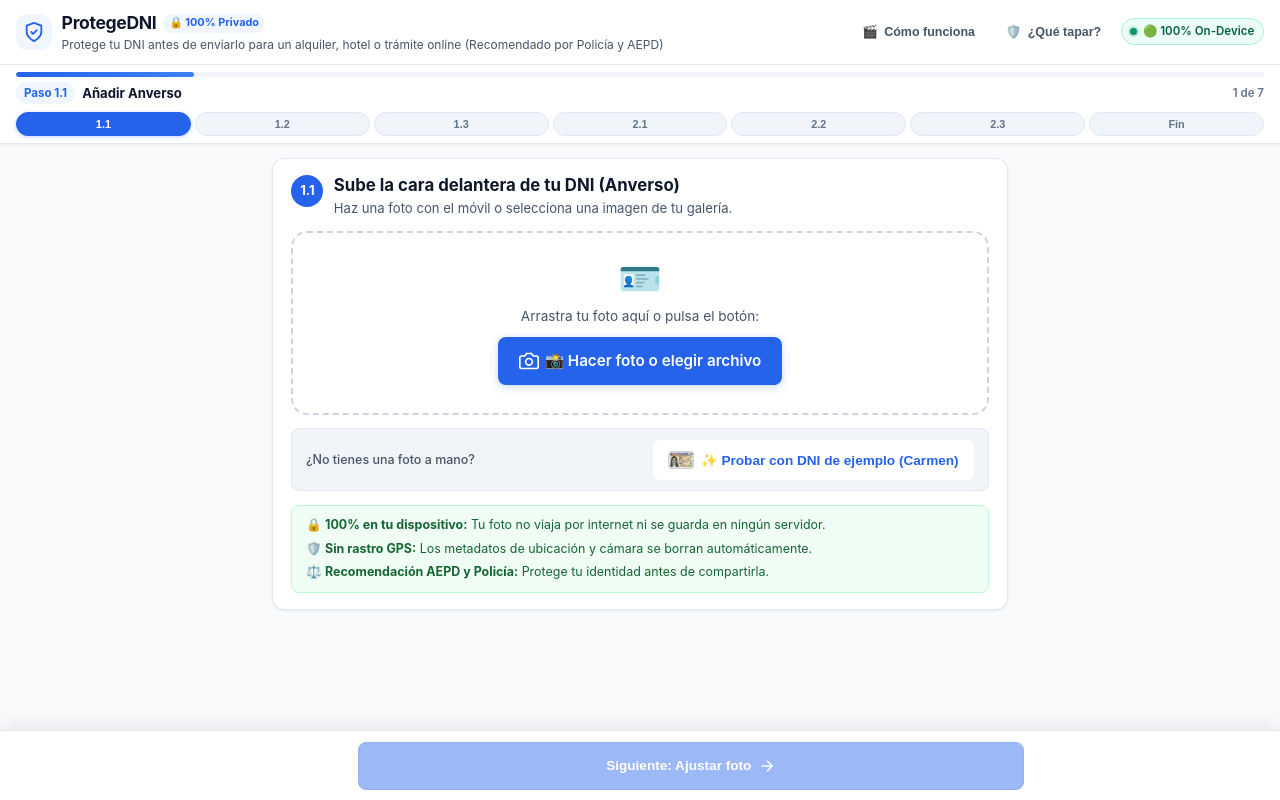
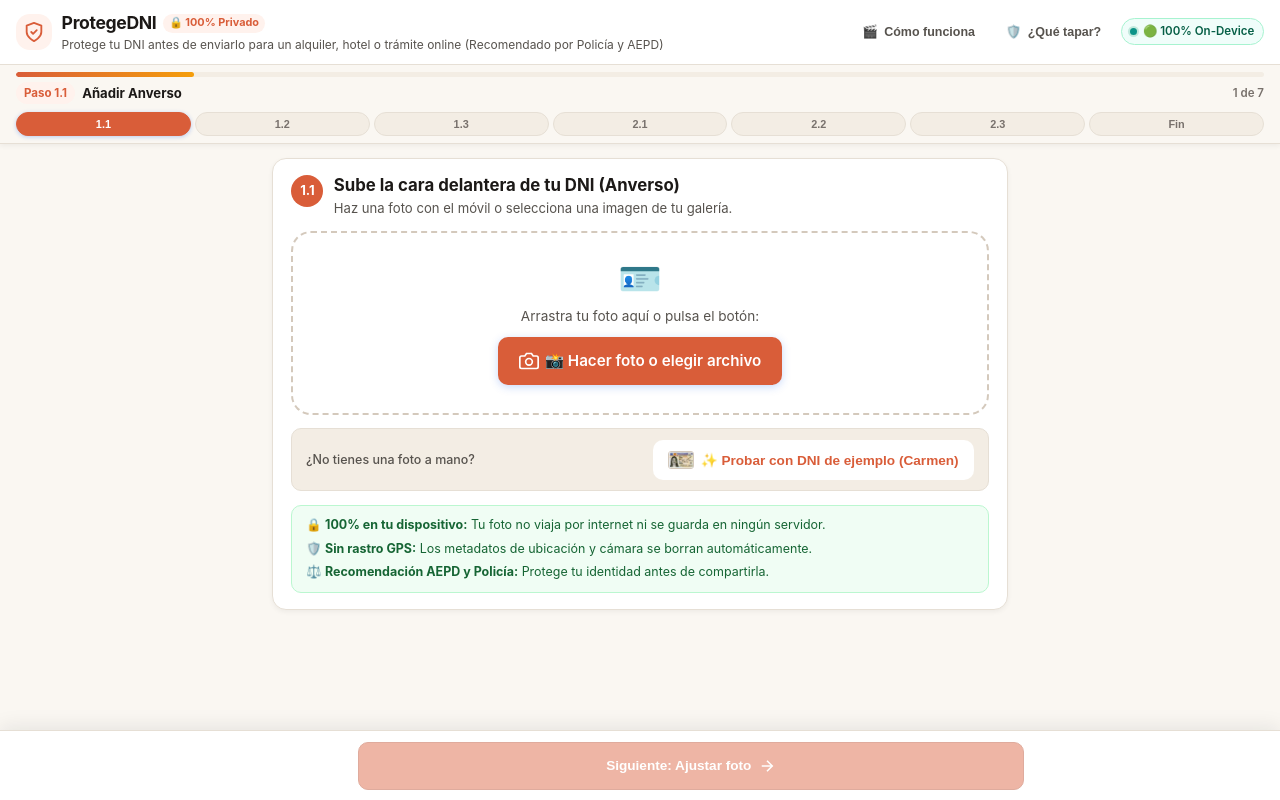
Before and after one commit to GabrielRullan/dni-blur, a website: page index.html in a window 1280 px wide. Drawn offline with Linux system fonts and the light colour scheme.

Commit message:
style: aplicar paleta estetica calida y moderna (crema, piedra y terracota)

```diff
--- a/canvas-engine.js
+++ b/canvas-engine.js
@@ -141,7 +141,7 @@ function renderStepCanvas(stepId) {
 
   if (!s.img) {
     canvas.width = 600; canvas.height = 380;
-    ctx.fillStyle = '#0f172a'; ctx.fillRect(0, 0, canvas.width, canvas.height);
+    ctx.fillStyle = '#1c1917'; ctx.fillRect(0, 0, canvas.width, canvas.height);
     return;
   }
 
@@ -168,10 +168,10 @@ function renderStepCanvas(stepId) {
       octx.imageSmoothingEnabled = false; octx.drawImage(canvas, bx, by, bw, bh, 0, 0, sw, sh);
       ctx.save();
       ctx.imageSmoothingEnabled = false; ctx.drawImage(off, 0, 0, sw, sh, bx, by, bw, bh);
-      ctx.lineWidth = 2; ctx.strokeStyle = (b.id === window.state.selectedBoxId) ? '#2563eb' : 'rgba(220, 38, 38, 0.7)';
+      ctx.lineWidth = 2; ctx.strokeStyle = (b.id === window.state.selectedBoxId) ? '#d95d39' : 'rgba(217, 93, 57, 0.75)';
       ctx.strokeRect(bx, by, bw, bh);
       if (b.id === window.state.selectedBoxId) {
-        ctx.fillStyle = '#2563eb';
+        ctx.fillStyle = '#d95d39';
         [[bx, by], [bx + bw, by], [bx + bw, by + bh], [bx, by + bh]].forEach(([hx, hy]) => ctx.fillRect(hx - 5, hy - 5, 10, 10));
       }
       ctx.restore();
@@ -181,10 +181,10 @@ function renderStepCanvas(stepId) {
   if (['step-1-2', 'step-2-2'].includes(stepId) || window.state.calibration.active) {
     const cal = s.calibration;
     ctx.save();
-    if (cal.topLeft) drawPin(ctx, cal.topLeft.x * canvas.width, cal.topLeft.y * canvas.height, '#2563eb', '1: Sup. Izq');
-    if (cal.bottomRight) drawPin(ctx, cal.bottomRight.x * canvas.width, cal.bottomRight.y * canvas.height, '#059669', '2: Inf. Dcha');
+    if (cal.topLeft) drawPin(ctx, cal.topLeft.x * canvas.width, cal.topLeft.y * canvas.height, '#d95d39', '1: Sup. Izq');
+    if (cal.bottomRight) drawPin(ctx, cal.bottomRight.x * canvas.width, cal.bottomRight.y * canvas.height, '#0d9488', '2: Inf. Dcha');
     if (cal.topLeft && cal.bottomRight) {
-      ctx.strokeStyle = '#2563eb'; ctx.lineWidth = 3; ctx.setLineDash([8, 6]);
+      ctx.strokeStyle = '#d95d39'; ctx.lineWidth = 3; ctx.setLineDash([8, 6]);
       ctx.strokeRect(cal.topLeft.x * canvas.width, cal.topLeft.y * canvas.height, (cal.bottomRight.x - cal.topLeft.x) * canvas.width, (cal.bottomRight.y - cal.topLeft.y) * canvas.height);
     }
     ctx.restore();
--- a/styles.css
+++ b/styles.css
@@ -1,34 +1,34 @@
 :root {
-  /* Design System Palette */
-  --bg-app: #f8fafc;
+  /* Design System Palette — Warm & Modern (Stone / Terracotta) */
+  --bg-app: #faf7f2;
   --bg-surface: #ffffff;
-  --bg-subtle: #f1f5f9;
-  --border-color: #e2e8f0;
-  --border-strong: #cbd5e1;
-
-  --text-main: #0f172a;
-  --text-secondary: #475569;
-  --text-muted: #64748b;
-
-  --primary: #2563eb;
-  --primary-hover: #1d4ed8;
-  --primary-soft: #eff6ff;
-  --primary-border: #bfdbfe;
-
-  --accent-green: #059669;
-  --accent-green-bg: #ecfdf5;
+  --bg-subtle: #f3ede4;
+  --border-color: #e6dfd5;
+  --border-strong: #d4c9bc;
+
+  --text-main: #1c1917;
+  --text-secondary: #57534e;
+  --text-muted: #78716c;
+
+  --primary: #d95d39;
+  --primary-hover: #b84727;
+  --primary-soft: #fff2ed;
+  --primary-border: #fbd0c0;
+
+  --accent-green: #0d9488;
+  --accent-green-bg: #f0fdfa;
   --danger: #dc2626;
   --danger-bg: #fef2f2;
   --warning: #d97706;
   --warning-bg: #fffbeb;
 
-  --radius-sm: 8px;
-  --radius-md: 12px;
-  --radius-lg: 16px;
-
-  --shadow-sm: 0 1px 3px rgba(15, 23, 42, 0.08);
-  --shadow-md: 0 4px 14px rgba(15, 23, 42, 0.09);
-  --shadow-lg: 0 12px 32px rgba(15, 23, 42, 0.16);
+  --radius-sm: 10px;
+  --radius-md: 14px;
+  --radius-lg: 20px;
+
+  --shadow-sm: 0 2px 5px rgba(28, 25, 23, 0.05);
+  --shadow-md: 0 6px 18px rgba(28, 25, 23, 0.08);
+  --shadow-lg: 0 14px 34px rgba(28, 25, 23, 0.14);
 
   --header-height: 54px;
   --progress-height: 56px;
@@ -162,9 +162,9 @@ body {
   position: sticky;
   top: 0;
   z-index: 35;
-  background: rgba(255, 255, 255, 0.96);
-  backdrop-filter: blur(8px);
-  -webkit-backdrop-filter: blur(8px);
+  background: rgba(250, 247, 242, 0.94);
+  backdrop-filter: blur(10px);
+  -webkit-backdrop-filter: blur(10px);
   border-bottom: 1px solid var(--border-color);
   box-shadow: var(--shadow-sm);
   padding: 0.45rem 1rem;
@@ -184,7 +184,7 @@ body {
 .progress-fill {
   height: 100%;
   width: 14.28%;
-  background: linear-gradient(90deg, #2563eb 0%, #3b82f6 100%);
+  background: linear-gradient(90deg, #d95d39 0%, #f59e0b 100%);
   border-radius: 999px;
   transition: width 0.3s cubic-bezier(0.4, 0, 0.2, 1);
 }
@@ -583,8 +583,8 @@ body {
   max-width: 100%;
   max-height: 46vh;
   border-radius: var(--radius-sm);
-  box-shadow: 0 4px 18px rgba(0, 0, 0, 0.25);
-  background: #0f172a;
+  box-shadow: 0 4px 18px rgba(28, 25, 23, 0.22);
+  background: #1c1917;
   overflow: hidden;
   touch-action: none;
 }
@@ -700,12 +700,12 @@ body {
 }
 
 .btn-accent-highlight {
-  background: linear-gradient(135deg, #2563eb 0%, #1d4ed8 100%);
+  background: linear-gradient(135deg, #d95d39 0%, #b84727 100%);
   color: #ffffff;
   font-weight: 700;
   min-height: 46px;
   border-radius: var(--radius-sm);
-  box-shadow: 0 2px 10px rgba(37, 99, 235, 0.28);
+  box-shadow: 0 3px 12px rgba(217, 93, 57, 0.32);
 }
 
 .aepd-help-tag {
@@ -1738,7 +1738,7 @@ body {
 }
 
 .toast {
-  background: #1e293b;
+  background: #292524;
   color: #ffffff;
   padding: 0.65rem 1rem;
   border-radius: var(--radius-sm);
@@ -1766,11 +1766,11 @@ body {
 }
 
 .toast.toast-success {
-  background: #047857;
+  background: #0d9488;
 }
 
 .toast.toast-info {
-  background: #1d4ed8;
+  background: #d95d39;
 }
 
 /* Animations */
```
